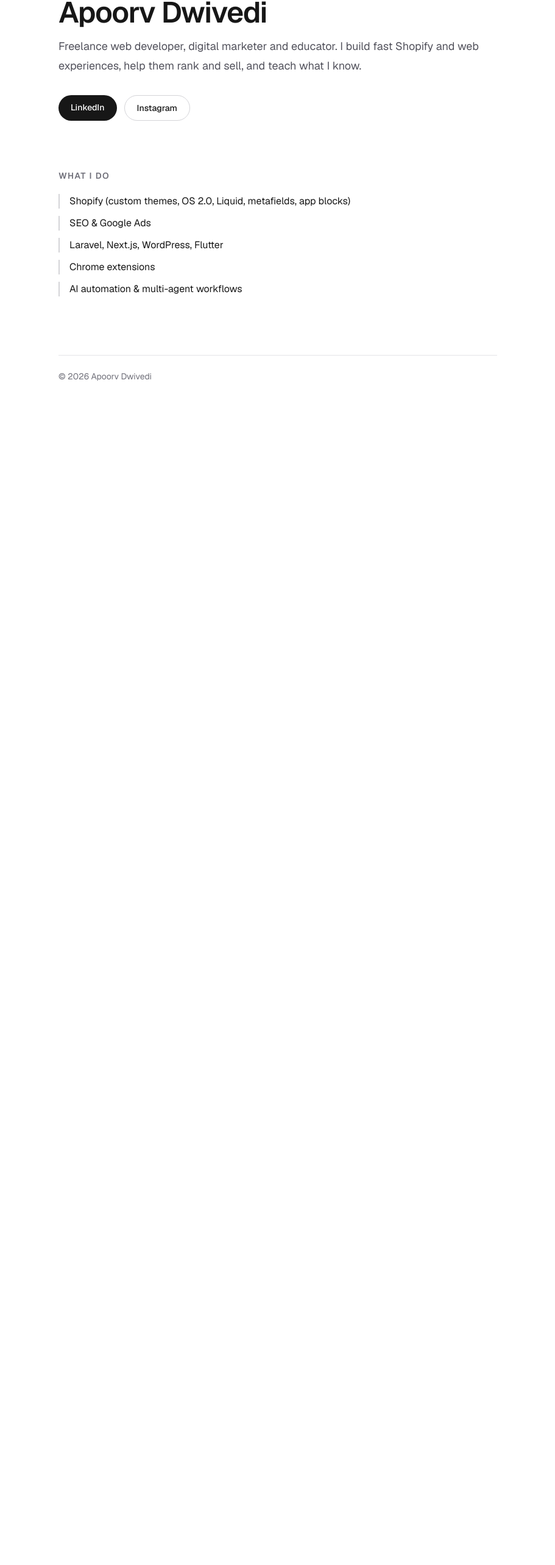
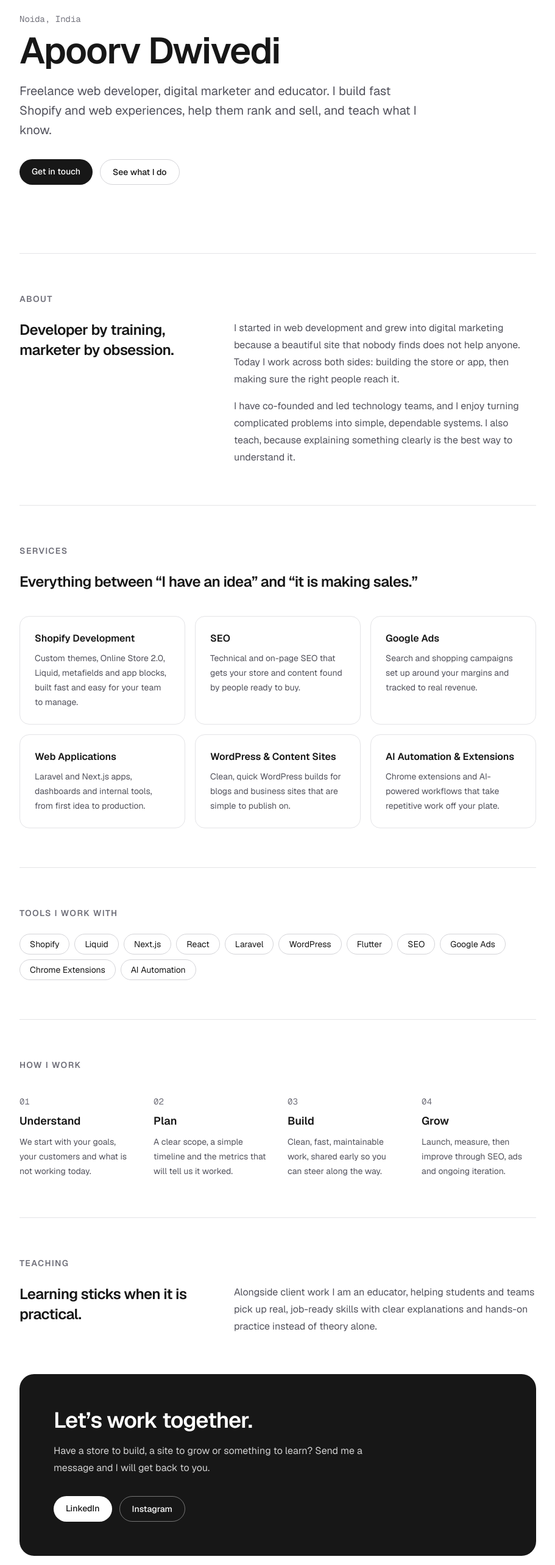
Before and after one commit to dwivediapoorv/personal-portfolio, a Next.js app: page / in a window 1280 px wide. Shown: the part 148-2714 px from the top of the page at 61% size, without its empty margins (184-1095 px from the left). Before the commit the page ends 887 px from the top, so only its background shows below. Built offline with nearby package versions, Linux system fonts and the light colour scheme.

Commit message:
Expand landing page with about, services, process, teaching and contact sections
Co-Authored-By: Claude Sonnet 5.5 <noreply@anthropic.com>
Claude-Session: https://claude.ai/code/session_01LMPQWx19bpji17ognJg2Ks

```diff
--- a/app/globals.css
+++ b/app/globals.css
@@ -19,6 +19,10 @@
   }
 }
 
+html {
+  scroll-behavior: smooth;
+}
+
 body {
   background: var(--background);
   color: var(--foreground);
--- a/app/page.tsx
+++ b/app/page.tsx
@@ -1,63 +1,262 @@
-const skills = [
-  "Shopify (custom themes, OS 2.0, Liquid, metafields, app blocks)",
-  "SEO & Google Ads",
-  "Laravel, Next.js, WordPress, Flutter",
-  "Chrome extensions",
-  "AI automation & multi-agent workflows",
+const LINKEDIN = "https://www.linkedin.com/in/dwivediapoorv/";
+const INSTAGRAM = "https://www.instagram.com/dwivedi.apoorv/";
+
+const nav = [
+  { label: "About", href: "#about" },
+  { label: "Services", href: "#services" },
+  { label: "Process", href: "#process" },
+  { label: "Teaching", href: "#teaching" },
+  { label: "Contact", href: "#contact" },
 ];
+
+const services = [
+  {
+    title: "Shopify Development",
+    body: "Custom themes, Online Store 2.0, Liquid, metafields and app blocks, built fast and easy for your team to manage.",
+  },
+  {
+    title: "SEO",
+    body: "Technical and on-page SEO that gets your store and content found by people ready to buy.",
+  },
+  {
+    title: "Google Ads",
+    body: "Search and shopping campaigns set up around your margins and tracked to real revenue.",
+  },
+  {
+    title: "Web Applications",
+    body: "Laravel and Next.js apps, dashboards and internal tools, from first idea to production.",
+  },
+  {
+    title: "WordPress & Content Sites",
+    body: "Clean, quick WordPress builds for blogs and business sites that are simple to publish on.",
+  },
+  {
+    title: "AI Automation & Extensions",
+    body: "Chrome extensions and AI-powered workflows that take repetitive work off your plate.",
+  },
+];
+
+const steps = [
+  {
+    n: "01",
+    title: "Understand",
+    body: "We start with your goals, your customers and what is not working today.",
+  },
+  {
+    n: "02",
+    title: "Plan",
+    body: "A clear scope, a simple timeline and the metrics that will tell us it worked.",
+  },
+  {
+    n: "03",
+    title: "Build",
+    body: "Clean, fast, maintainable work, shared early so you can steer along the way.",
+  },
+  {
+    n: "04",
+    title: "Grow",
+    body: "Launch, measure, then improve through SEO, ads and ongoing iteration.",
+  },
+];
+
+const stack = [
+  "Shopify",
+  "Liquid",
+  "Next.js",
+  "React",
+  "Laravel",
+  "WordPress",
+  "Flutter",
+  "SEO",
+  "Google Ads",
+  "Chrome Extensions",
+  "AI Automation",
+];
+
+function Heading({ children }: { children: React.ReactNode }) {
+  return (
+    <h2 className="text-sm font-semibold uppercase tracking-widest text-zinc-500">
+      {children}
+    </h2>
+  );
+}
 
 export default function Home() {
   return (
-    <main className="mx-auto w-full max-w-3xl px-6 py-20 sm:py-28">
-      <header>
+    <>
+      <nav className="sticky top-0 z-10 border-b border-zinc-200 bg-background/80 backdrop-blur dark:border-zinc-800">
+        <div className="mx-auto flex max-w-4xl items-center justify-between px-6 py-4">
+          <a href="#top" className="font-semibold tracking-tight">
+            Apoorv Dwivedi
+          </a>
+          <ul className="hidden gap-6 text-sm text-zinc-600 sm:flex dark:text-zinc-400">
+            {nav.map((n) => (
+              <li key={n.href}>
+                <a href={n.href} className="transition-colors hover:text-foreground">
+                  {n.label}
+                </a>
+              </li>
+            ))}
+          </ul>
+        </div>
+      </nav>
+
+      <main id="top" className="mx-auto w-full max-w-4xl px-6">
+        {/* Hero */}
+        <section className="py-20 sm:py-28">
           <p className="font-mono text-sm text-zinc-500">Noida, India</p>
-        <h1 className="mt-3 text-4xl font-semibold tracking-tight sm:text-5xl">
+          <h1 className="mt-3 text-4xl font-semibold tracking-tight sm:text-6xl">
             Apoorv Dwivedi
           </h1>
-        <p className="mt-4 text-lg leading-8 text-zinc-600 dark:text-zinc-400">
-          Freelance web developer, digital marketer and educator. I build fast
-          Shopify and web experiences, help them rank and sell, and teach
-          what I know.
+          <p className="mt-5 max-w-2xl text-lg leading-8 text-zinc-600 sm:text-xl dark:text-zinc-400">
+            Freelance web developer, digital marketer and educator. I build
+            fast Shopify and web experiences, help them rank and sell, and
+            teach what I know.
           </p>
           <div className="mt-8 flex flex-wrap gap-3 text-sm font-medium">
             <a
-            href="https://www.linkedin.com/in/dwivediapoorv/"
-            target="_blank"
-            rel="noopener noreferrer"
+              href="#contact"
               className="rounded-full bg-foreground px-5 py-2.5 text-background transition-opacity hover:opacity-80"
             >
-            LinkedIn
+              Get in touch
             </a>
             <a
-            href="https://www.instagram.com/dwivedi.apoorv/"
-            target="_blank"
-            rel="noopener noreferrer"
+              href="#services"
               className="rounded-full border border-zinc-300 px-5 py-2.5 transition-colors hover:bg-zinc-100 dark:border-zinc-700 dark:hover:bg-zinc-900"
             >
-            Instagram
+              See what I do
             </a>
           </div>
-      </header>
+        </section>
 
-      <section className="mt-20">
-        <h2 className="text-sm font-semibold uppercase tracking-widest text-zinc-500">
-          What I do
-        </h2>
-        <ul className="mt-5 space-y-3">
-          {skills.map((s) => (
+        {/* About */}
+        <section id="about" className="scroll-mt-20 border-t border-zinc-200 py-16 dark:border-zinc-800">
+          <Heading>About</Heading>
+          <div className="mt-6 grid gap-8 sm:grid-cols-5">
+            <p className="text-2xl font-semibold leading-snug tracking-tight sm:col-span-2">
+              Developer by training, marketer by obsession.
+            </p>
+            <div className="space-y-4 leading-7 text-zinc-600 sm:col-span-3 dark:text-zinc-400">
+              <p>
+                I started in web development and grew into digital marketing
+                because a beautiful site that nobody finds does not help
+                anyone. Today I work across both sides: building the store or
+                app, then making sure the right people reach it.
+              </p>
+              <p>
+                I have co-founded and led technology teams, and I enjoy
+                turning complicated problems into simple, dependable systems.
+                I also teach, because explaining something clearly is the best
+                way to understand it.
+              </p>
+            </div>
+          </div>
+        </section>
+
+        {/* Services */}
+        <section id="services" className="scroll-mt-20 border-t border-zinc-200 py-16 dark:border-zinc-800">
+          <Heading>Services</Heading>
+          <p className="mt-6 max-w-2xl text-2xl font-semibold leading-snug tracking-tight">
+            Everything between &ldquo;I have an idea&rdquo; and &ldquo;it is
+            making sales.&rdquo;
+          </p>
+          <div className="mt-10 grid gap-4 sm:grid-cols-2 lg:grid-cols-3">
+            {services.map((s) => (
+              <div
+                key={s.title}
+                className="rounded-2xl border border-zinc-200 p-6 transition-colors hover:border-zinc-400 dark:border-zinc-800 dark:hover:border-zinc-600"
+              >
+                <h3 className="font-semibold">{s.title}</h3>
+                <p className="mt-2 text-sm leading-6 text-zinc-600 dark:text-zinc-400">
+                  {s.body}
+                </p>
+              </div>
+            ))}
+          </div>
+        </section>
+
+        {/* Stack */}
+        <section className="border-t border-zinc-200 py-16 dark:border-zinc-800">
+          <Heading>Tools I work with</Heading>
+          <ul className="mt-6 flex flex-wrap gap-2">
+            {stack.map((t) => (
               <li
-              key={s}
-              className="border-l-2 border-zinc-300 pl-4 dark:border-zinc-700"
+                key={t}
+                className="rounded-full border border-zinc-300 px-4 py-1.5 text-sm dark:border-zinc-700"
               >
-              {s}
+                {t}
               </li>
             ))}
           </ul>
         </section>
 
-      <footer className="mt-24 border-t border-zinc-200 pt-6 text-sm text-zinc-500 dark:border-zinc-800">
+        {/* Process */}
+        <section id="process" className="scroll-mt-20 border-t border-zinc-200 py-16 dark:border-zinc-800">
+          <Heading>How I work</Heading>
+          <div className="mt-10 grid gap-8 sm:grid-cols-2 lg:grid-cols-4">
+            {steps.map((s) => (
+              <div key={s.n}>
+                <p className="font-mono text-sm text-zinc-500">{s.n}</p>
+                <h3 className="mt-2 text-lg font-semibold">{s.title}</h3>
+                <p className="mt-2 text-sm leading-6 text-zinc-600 dark:text-zinc-400">
+                  {s.body}
+                </p>
+              </div>
+            ))}
+          </div>
+        </section>
+
+        {/* Teaching */}
+        <section id="teaching" className="scroll-mt-20 border-t border-zinc-200 py-16 dark:border-zinc-800">
+          <Heading>Teaching</Heading>
+          <div className="mt-6 grid gap-8 sm:grid-cols-5">
+            <p className="text-2xl font-semibold leading-snug tracking-tight sm:col-span-2">
+              Learning sticks when it is practical.
+            </p>
+            <p className="leading-7 text-zinc-600 sm:col-span-3 dark:text-zinc-400">
+              Alongside client work I am an educator, helping students and
+              teams pick up real, job-ready skills with clear explanations and
+              hands-on practice instead of theory alone.
+            </p>
+          </div>
+        </section>
+
+        {/* Contact */}
+        <section
+          id="contact"
+          className="scroll-mt-20 mb-16 rounded-3xl bg-foreground px-8 py-14 text-background sm:px-14"
+        >
+          <h2 className="text-3xl font-semibold tracking-tight sm:text-4xl">
+            Let&rsquo;s work together.
+          </h2>
+          <p className="mt-4 max-w-xl leading-7 opacity-80">
+            Have a store to build, a site to grow or something to learn? Send
+            me a message and I will get back to you.
+          </p>
+          <div className="mt-8 flex flex-wrap gap-3 text-sm font-medium">
+            <a
+              href={LINKEDIN}
+              target="_blank"
+              rel="noopener noreferrer"
+              className="rounded-full bg-background px-5 py-2.5 text-foreground transition-opacity hover:opacity-80"
+            >
+              LinkedIn
+            </a>
+            <a
+              href={INSTAGRAM}
+              target="_blank"
+              rel="noopener noreferrer"
+              className="rounded-full border border-background/40 px-5 py-2.5 transition-colors hover:bg-background/10"
+            >
+              Instagram
+            </a>
+          </div>
+        </section>
+      </main>
+
+      <footer className="border-t border-zinc-200 py-8 text-center text-sm text-zinc-500 dark:border-zinc-800">
         © 2026 Apoorv Dwivedi
       </footer>
-    </main>
+    </>
   );
 }
```
Lines whose indentation alone changed are shown as unchanged.
